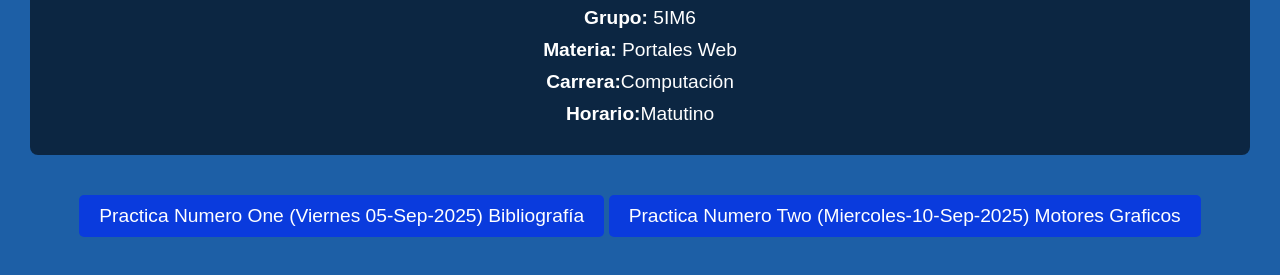
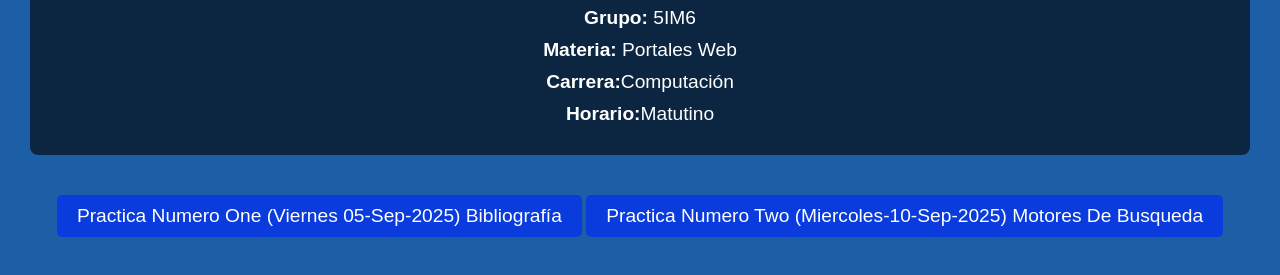
Before and after one commit to AlejandroSCVoca3/Portales-Web, a plain HTML site: page index.html in a window 1280 px wide. Shown: the part 397-672 px from the top of the page. Drawn offline with Linux system fonts and the light colour scheme.

Commit message:
Update index.html

```diff
--- a/index.html
+++ b/index.html
@@ -26,7 +26,7 @@
         </div>
 
         <a href="Bibliografia/bibiolgrafia.html" class="button" target="_blank">Practica Numero One (Viernes 05-Sep-2025)  Bibliografía</a>
-        <a href="MotoresDeBusqueda/motoresbusqueda.html" class="button" target="_blank">Practica Numero Two (Miercoles-10-Sep-2025)  Motores Graficos</a>
+        <a href="MotoresDeBusqueda/motoresbusqueda.html" class="button" target="_blank">Practica Numero Two (Miercoles-10-Sep-2025)  Motores De Busqueda</a>
     </div>
 </body>
 </html>
```
